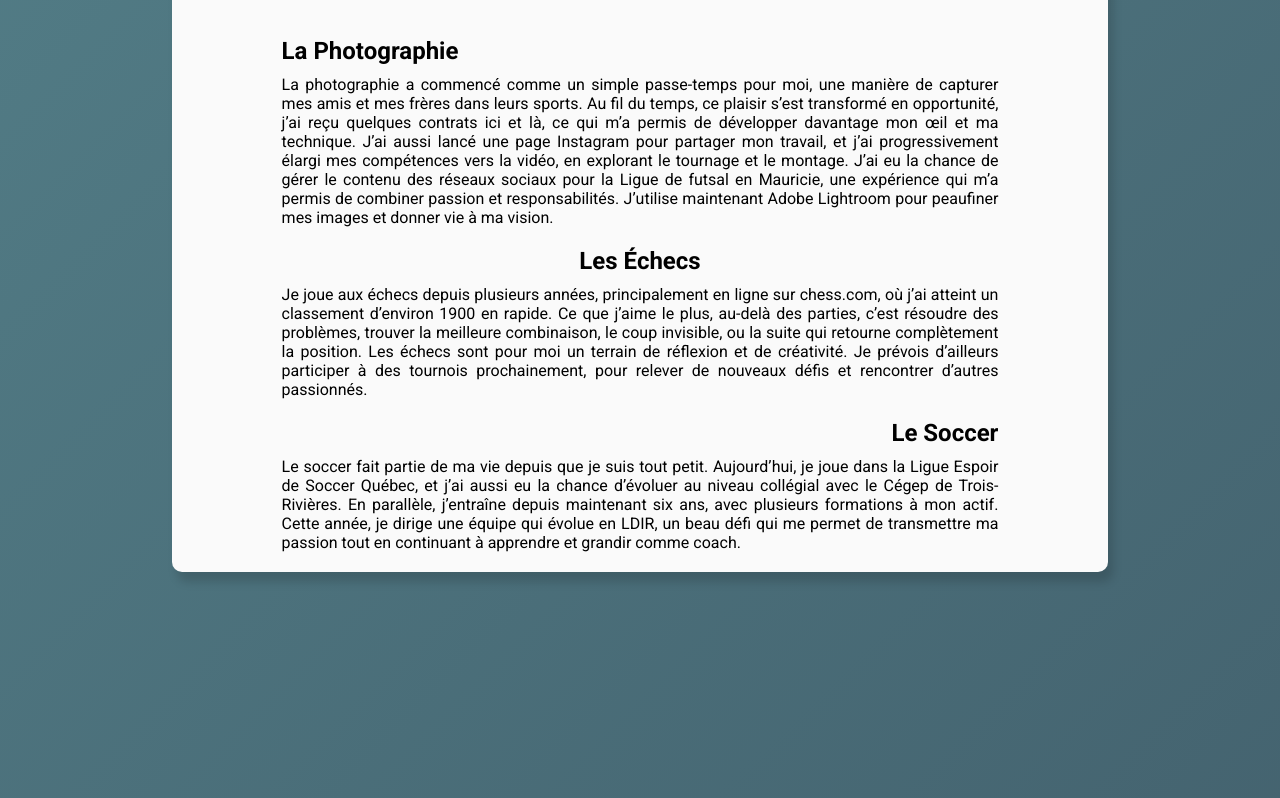
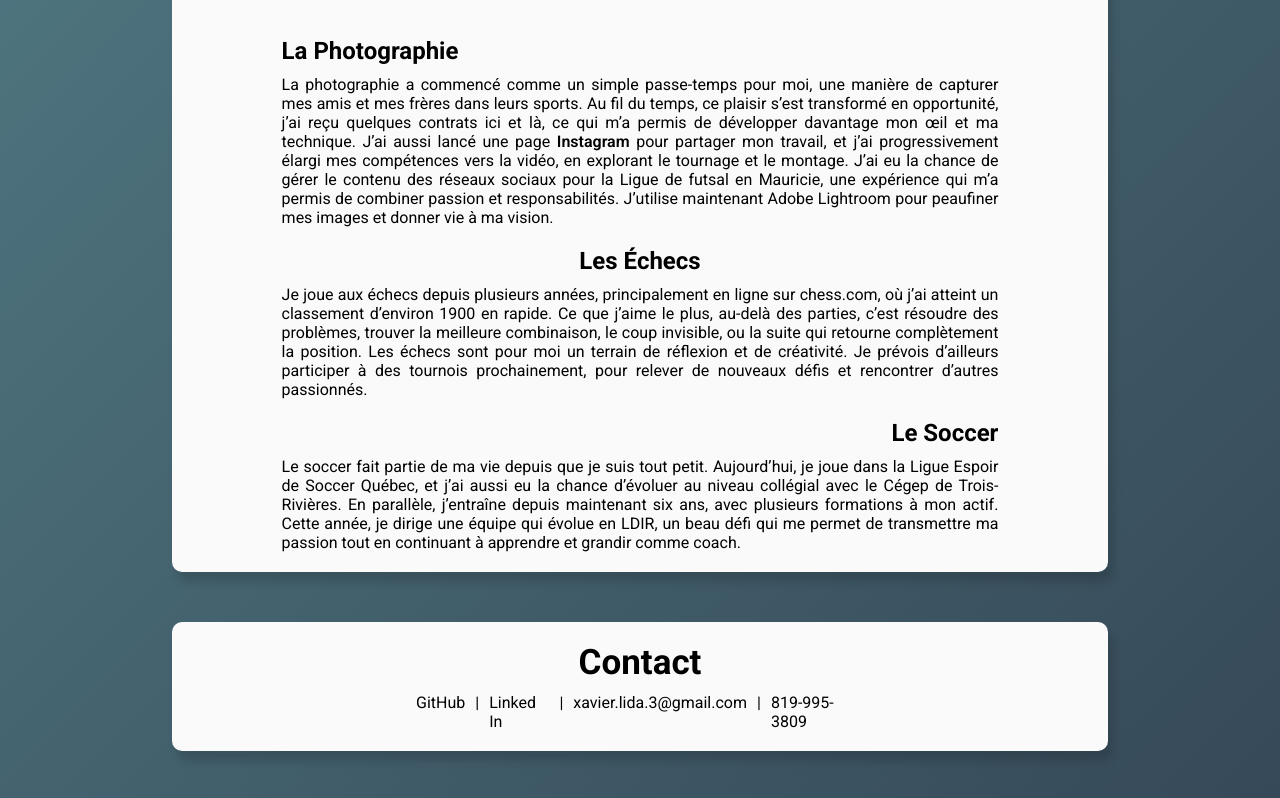
Before and after one commit to Xavier-Lida/portfolio, a plain HTML site: page index.html in a window 1280 px wide. Shown: the part 702-1500 px from the top of the page. Drawn offline with Linux system fonts and the light colour scheme.

Commit message:
Première version finale

```diff
--- a/index.html
+++ b/index.html
@@ -16,7 +16,7 @@
     <section class="container">
       <header class="header">
         <div class="inner-header">
-          <p class="tags">Contact</p>
+          <p class="tags"><a href="#contact">Contact</a></p>
           <p class="name"><a href="#projects">Xavier Lida</a></p>
           <p class="tags"><a href="#passions">Passions</a></p>
         </div>
@@ -86,7 +86,7 @@
               <a
                 href="https://www.instagram.com/lexphotos.a7ii/"
                 target="_blank"
-                >Instagram</a
+                ><span class="rainbow-text">Instagram</span></a
               >
               pour partager mon travail, et j’ai progressivement élargi mes
               compétences vers la vidéo, en explorant le tournage et le montage.
@@ -126,6 +126,18 @@
           </div>
         </div>
       </div>
+      <div id="contact">
+        <h1 class="title">Contact</h1>
+        <div class="inner-contact">
+          <a href="https://github.com/Xavier-Lida"><p class="contact-github">GitHub</p></a>
+          <p>&#124;</p>
+          <a href="https://www.linkedin.com/in/xavier-lida-036901359/"><p class="contact-linkedin">Linked In</p></a>
+          <p>&#124;</p>
+          <p>xavier.lida.3@gmail.com</p>
+          <p>&#124;</p>
+          <p>819-995-3809</p>
+        </div>
+      </div>
     </section>
   </body>
 </html>
--- a/styles.css
+++ b/styles.css
@@ -18,7 +18,6 @@
 .container {
   padding-top: 5cm;
   width: 100%;
-  min-height: 100cm;
   display: flex;
   flex-direction: column;
   align-items: center;
@@ -67,7 +66,8 @@
 }
 
 #projects,
-#passions {
+#passions,
+#contact {
   display: flex;
   flex-direction: column;
   align-items: center;
@@ -192,14 +192,42 @@
   margin-bottom: 10px;
 }
 
-.photography {
+/* .photography {
+} */
 
-}
-
-.chess h2{
+.chess h2 {
   text-align: center;
 }
 
-.soccer h2{
+.soccer h2 {
   text-align: right;
 }
+
+.rainbow-text {
+  font-weight: 600;
+  transition: 0.4s;
+}
+
+.rainbow-text:hover {
+  opacity: 0.5;
+}
+
+#contact h1 {
+  margin-bottom: 10px;
+}
+
+.inner-contact {
+  display: flex;
+  justify-content: space-between;
+  gap: 10px;
+  font-weight: 400;
+  width: 50%;
+}
+
+.contact-github, .contact-linkedin {
+  transition: 0.4s;
+}
+
+.contact-github:hover, .contact-linkedin:hover {
+  opacity: 0.5;
+}
```
